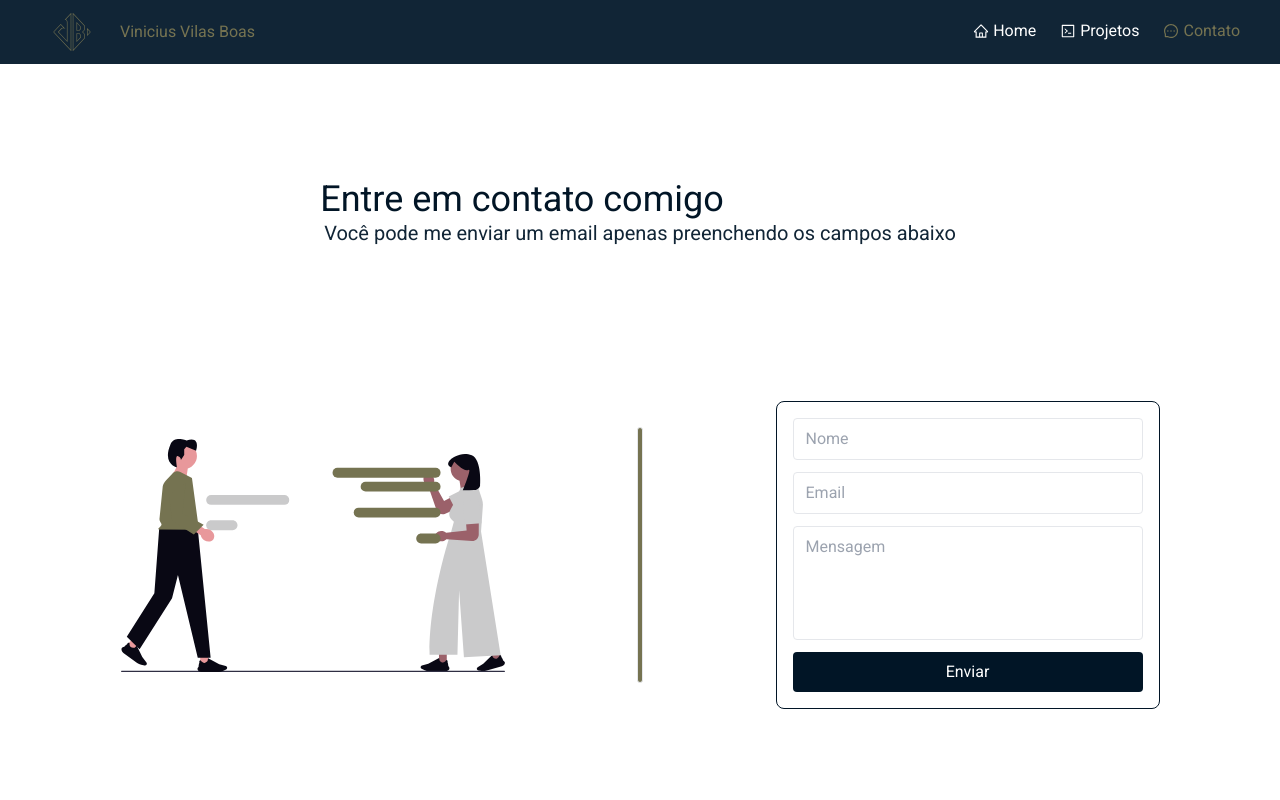
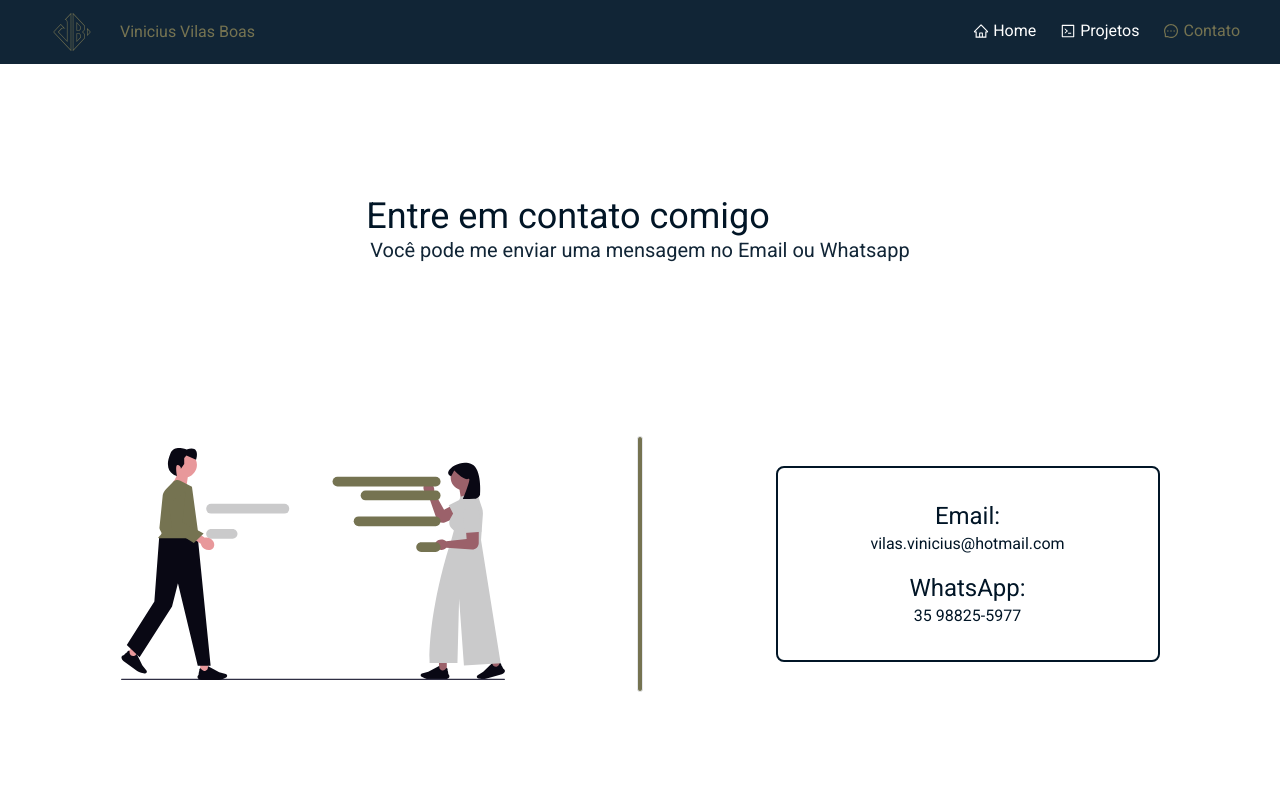
Before and after one commit to ViniciusVilasB/Portifolio, a React (Vite) app: page /contact in a window 1280 px wide. Shown: the top 800 px of the page. Built offline with nearby package versions, Linux system fonts and the light colour scheme.

Commit message:
Página de contato funcionando

```diff
--- a/src/components/Header.jsx
+++ b/src/components/Header.jsx
@@ -60,10 +60,12 @@ export default function Header(){
                 <ul className="flex flex-col md:flex-row gap-6">
                     {navItems.map(({ to, label, icon }) => (
                         <li key={to} className="button-nav">
+
                             <NavLink
                                 to={to}
                                 className={'flex items-center gap-1'}
-                                onClick={() => setIsMenuOpen(false)}>
+                                onClick={() => {setIsMenuOpen(false),
+                                    window.scrollTo(0, 0)}}>
                                 {icon}
                                 {label}
                             </NavLink>
--- a/src/pages/Contact.jsx
+++ b/src/pages/Contact.jsx
@@ -19,7 +19,8 @@ export default function Contact() {
 
             <div>
                 <h1 className='text-4xl'>Entre em contato comigo</h1>
-                <h2 className='text-xl px-1 text-minha-cor-1-light'>Você pode me enviar um email apenas preenchendo os campos abaixo</h2>
+                {/* <h2 className='text-xl px-1 text-minha-cor-1-light'>Você pode me enviar um email apenas preenchendo os campos abaixo</h2> */}
+                <h2 className='text-xl px-1 text-minha-cor-1-light'>Você pode me enviar uma mensagem no Email ou Whatsapp</h2>
             </div>
 
             <div className='flex justify-evenly w-full items-center flex-col-reverse md:flex-row gap-3 m-10'>
@@ -32,7 +33,7 @@ export default function Contact() {
                     <div className="w-1 h-1/2 bg-minha-cor-2"></div>
                 </div>
 
-                <div className="w-96 border border-minha-cor-1 rounded-lg">
+                {/* <div className="w-96 border border-minha-cor-1 rounded-lg">
                     <form
                     className="flex flex-col p-4 gap-3"
                     onSubmit={(e) => {
@@ -81,7 +82,21 @@ export default function Contact() {
                     </button>
                     </form>
 
+                </div> */}
+
+                <div className="w-96 border-2 border-minha-cor-1 rounded-lg">
+                    <div className="py-8 text-center space-y-4">
+                        <div>
+                            <h1 className="text-2xl">Email:</h1>
+                            <p>vilas.vinicius@hotmail.com</p>
+                        </div>
+                        <div>
+                            <h1 className="text-2xl">WhatsApp:</h1>
+                            <p>35 98825-5977</p>
+                        </div>
+                    </div>
                 </div>
+
             </div>
         </div>
     );
```
